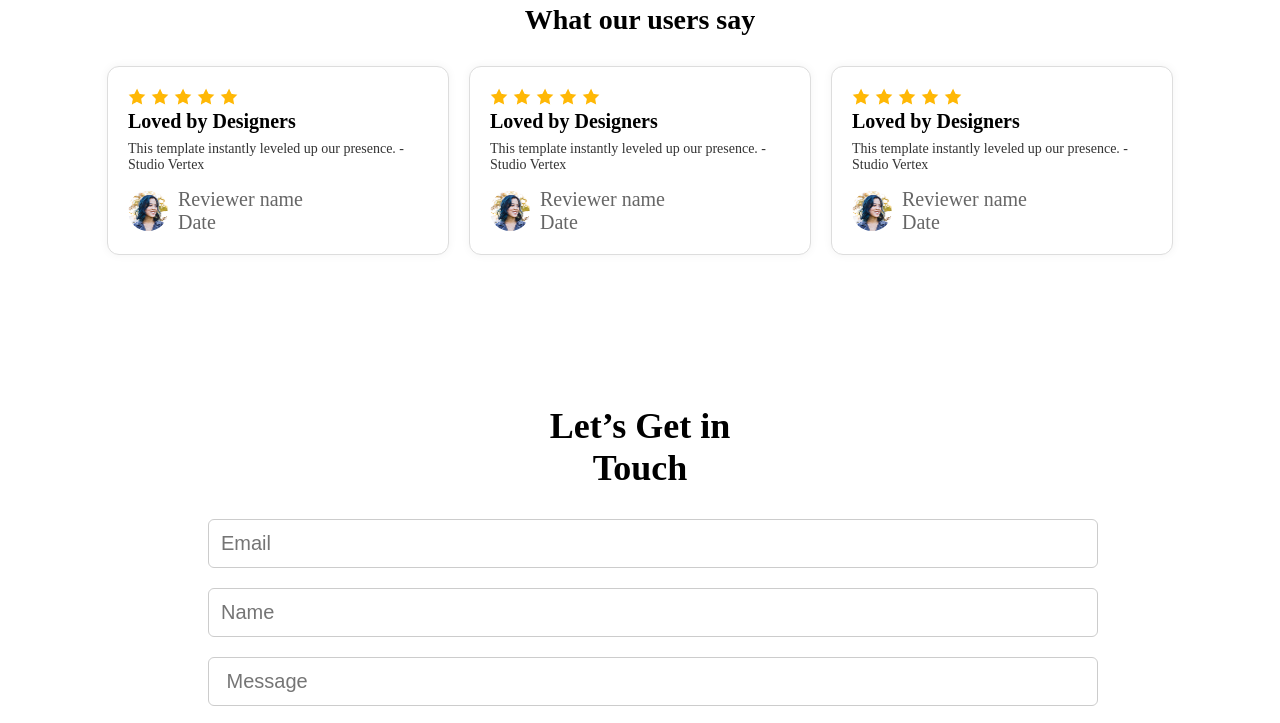
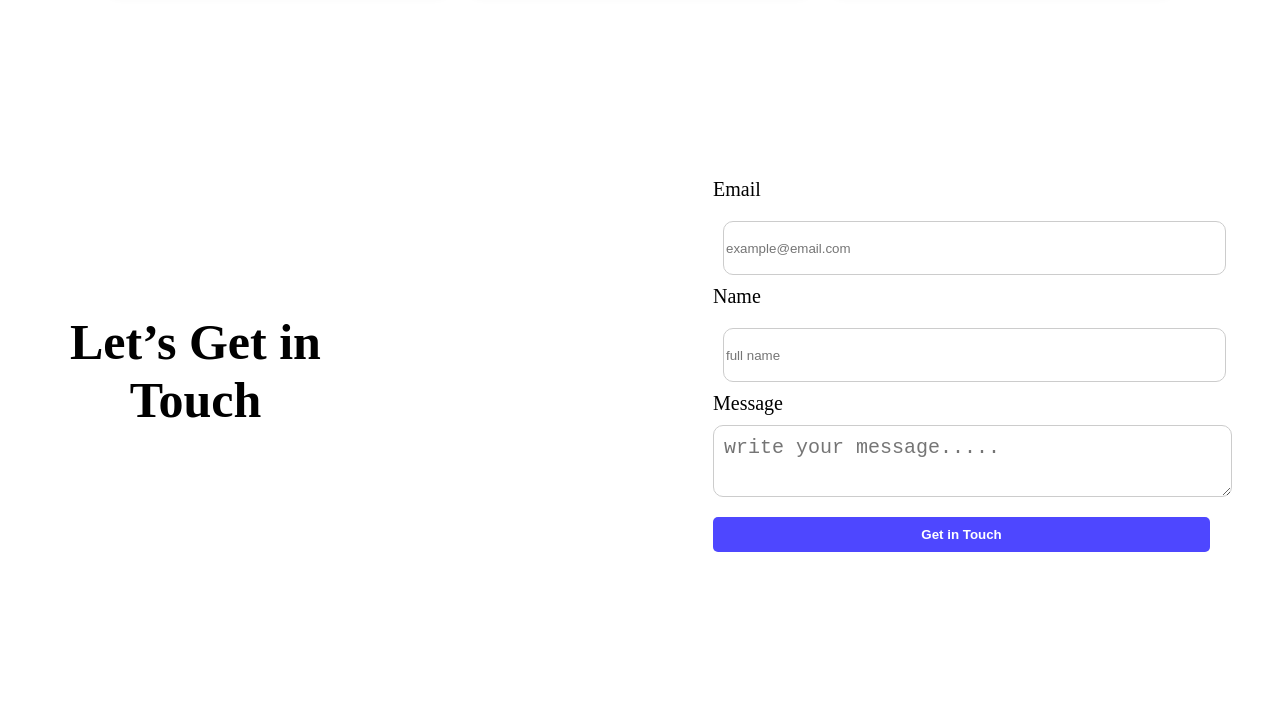
Before and after one commit to shourov1230/Assignment-1, a plain HTML site: page index.html in a window 1280 px wide. Shown: the part 1596-2319 px from the top of the page. Drawn offline with Linux system fonts and the light colour scheme.

Commit message:
added compled

```diff
--- a/index.html
+++ b/index.html
@@ -25,14 +25,16 @@
 
 
         <div class="banner">
-            <div class="banner-content"></div>
+            <div class="banner-content">
             <h3>See It in Action</h3>
              <p>Explore the live preview and imagine <br> your brand in this bold new look.</p>
              <br>
              <button class="singup-btn">Launch Live Preview</button>
 
+              </div>
+
             <div>
-                <img class="banner"src="Assets/wc-mini.png" alt="">
+                <img class="banner-bg"src="Assets/wc-mini.png" alt="">
 
             </div>
         </section>
@@ -128,19 +130,19 @@
     </div>
   </div>
 
-  <section class="content-solo">
-      <div class="content-box">
-        <h1>Let’s Get in <br> Touch</h1>
-        <form>
-            <input type="email" placeholder="Email" required>
-            <input type="text" placeholder="Name" required>
-            <input type="text" placeholder=" Message"required>
-             <button class="singup-btn">Get in Touch</button>
-
-
-
-        </form>
-         </div>
+  <section>
+            <div class="container">
+              <h1>Let’s Get in <br> Touch</h1>
+              <form>
+                <label class="left">Email</label>
+                <input class="boder-input" type="email" placeholder="example@email.com" required>
+                <label class="left">Name</label>
+                <input class="boder-input" type="text" placeholder="full name" required>
+                <label class="left">Message</label>
+                <textarea placeholder="write your message....." required></textarea>
+                <button class="singup-btn">Get in Touch</button>
+              </form>
+            </div>
   </section>
 
 
--- a/styes.css
+++ b/styes.css
@@ -49,8 +49,19 @@
     height: 698px;
 
   }
+ .banner {
+  display: flex;
+  align-items: center;
+  justify-content: space-between;
+  width: 1140px;
+  margin: 50px auto;
+ }
 
-
+.banner-bg {
+  width: 403px;
+  height: 328px;
+  border-radius: 30px;
+}
 
 
 
@@ -153,6 +164,10 @@ h2 {
       color: #666;
       text-align: left;
     }
+
+    .stats-box {
+      display: flex;
+    }
 .solo {
   text-align: left;
 }
@@ -162,30 +177,74 @@ h2 {
 
 
 
-.content-solo {
 
-  padding: 120px 200px;
-  display: flex;
-  justify-self: center;
-  align-items: center;
-}
-.content-box h1 {
-         font-size: 36px;
-         margin-bottom: 30px;
-}
-.content-box input {
-  width: 100%;
-  color: white;
-  padding: 12px;
-  margin-bottom: 20px;
-  border: 1px solid #ccc;
-  border-radius: 6px;
-  font-size: 20px;
 
-}
 body  {
   background-color: #D6DDED nano;
 }
+
+
+.container {
+  width: 1140px;
+  height: 632px;
+  display: flex;
+  justify-content: space-between;
+  align-items: center;
+   margin: 50px auto;
+   border: 2px solid white;
+   outline: none;
+   border-radius: 20px;
+
+}
+.boder-input {
+     border: 1px solid #ccc;
+  outline: none;
+  margin: 10px;
+  width: 100%;
+  height: 50px;
+  justify-content: space-between;
+  border-radius: 10px;
+}
+h1 {
+  font-size: 50px;
+  font-weight: bold;
+  margin-bottom: 30px;
+}
+form {
+  display: flex;
+  flex-direction: column;
+  width: 497px;
+
+   background-color: none ;
+
+
+}
+.left {
+  text-align: left;
+
+}
+label {
+  margin-bottom: 10px;
+  font-weight: 500;
+}
+inout, textarea{
+  margin-bottom: 20px;
+  padding: 10px;
+  font-size: 20px;
+  border: 1px solid #ccc;
+  outline: none;
+  width: 100%;
+  height: 50px;
+  justify-content: space-between;
+  border-radius: 10px;
+}
+textarea {
+  resize: vertical;
+}
+
+
+
+
 
 
 
```
